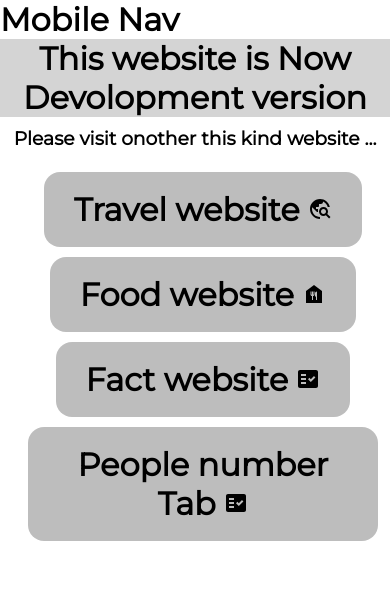
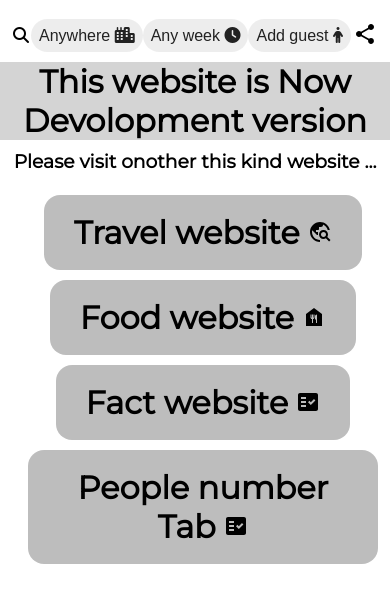
Before and after one commit to Rj-jishan/airbnb-clone, a React (Create React App) app: page / in a window 390 px wide. Shown: the top 602 px of the page. Built offline with nearby package versions, Linux system fonts and the light colour scheme.

Commit message:
upadte some thing else

```diff
--- a/src/components/MobileNav.jsx
+++ b/src/components/MobileNav.jsx
@@ -1,9 +1,20 @@
+import { LocationCity, Share } from '@mui/icons-material';
 import React from 'react';
 import classes from "../styles/Mobilenav.module.css";
 const MobileNav = () => {
   return (
     <div className={classes.Container}>
-      <h1>Mobile Nav</h1>
+     <div className={classes.searchBox}>
+      <i className="fas fa-search"></i>
+     </div>
+     <div className={classes.Links}>
+      <a href="">Anywhere <i className="fas fa-city"></i></a>
+      <a href="">Any week <i className="fas fa-clock"></i></a>
+      <a href="">Add guest <i className="fas fa-person"></i></a>
+     </div>
+     <div className={classes.share}>
+          <Share />
+     </div>
     </div>
   )
 }
--- a/src/styles/Mobilenav.module.css
+++ b/src/styles/Mobilenav.module.css
@@ -2,11 +2,6 @@
 .Container{
     display: none;
 }
-
-
-
-
-
 
 
 
@@ -28,4 +23,40 @@
         .Container{
             display: inline;
         }
+
+.Container{
+    font-weight: 450; ;
+    font-family: sans-serif;
+    margin-top: 10px;
+    padding: 12px;
+    display: flex;
+    align-items: center;
+    justify-content: space-around;
+
 }
+ .Links a{
+    /* margin: 10px; */
+    padding: 8px;
+    background: rgba(161, 161, 161, 0.192);
+    color: #222;
+    font-weight: 400;
+    border-radius: 2rem;
+ }
+
+
+}
+/*  280 px */
+@media screen and (max-width: 280px) {
+    .Links a{
+        padding: 8px;
+
+
+    }
+    .Links{
+        flex-direction: column;
+        width: 1005px;
+        display: flex;
+        align-items: center;
+        justify-content: center;
+    }
+}
```
